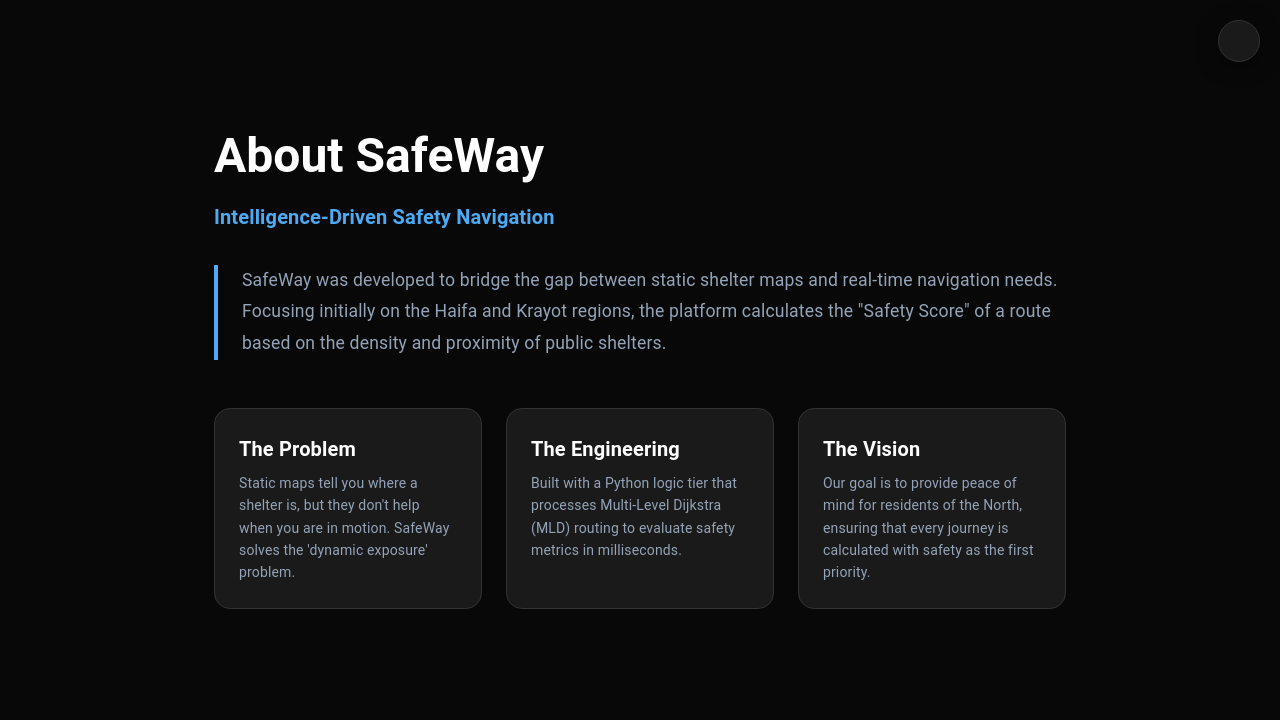
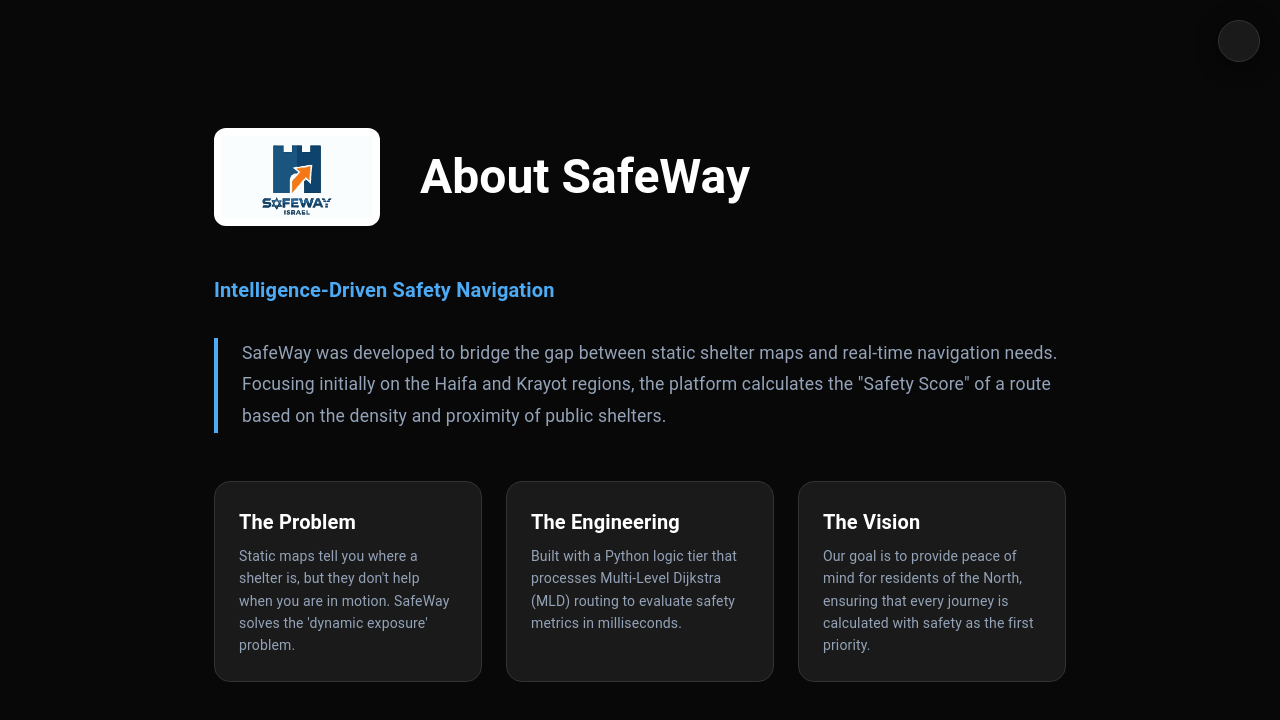
Before and after one commit to yaelx/safeway-app, a React (Vite) app in the folder frontend/: page /about in a window 1280 px wide. Shown: the top 720 px of the page. Built offline with nearby package versions, Linux system fonts and the light colour scheme; some icons are missing.

Commit message:
updated about

```diff
--- a/frontend/src/pages/AboutPage.tsx
+++ b/frontend/src/pages/AboutPage.tsx
@@ -1,14 +1,46 @@
-import { Container, Typography, Box, Paper, Grid } from "@mui/material";
+import { Container, Typography, Box, Paper, Grid, Stack } from "@mui/material";
 import { AboutPageStrings } from "../config/constants";
 
 export const AboutPage = () => {
   return (
     /* We use 'background.default' from your new global theme */
+
+    /* We use 'background.default' from your new global theme */
     <Box sx={{ bgcolor: "brand.black", minHeight: "100vh", py: 8 }}>
       <Container maxWidth="md">
-        <Typography variant="h3" fontWeight="bold" gutterBottom sx={{ color: "brand.text.main" }}>
-          {AboutPageStrings.Title}
-        </Typography>
+        <Stack
+          direction="row"
+          spacing={5}
+          alignItems="center"
+          justifyContent="flex-start"
+          sx={{ mb: 6 }}
+        >
+          <Paper
+            elevation={0}
+            sx={{
+              p: 1,
+              bgcolor: "white",
+              borderRadius: "12px",
+              display: "flex",
+              alignItems: "center",
+              justifyContent: "space-between",
+            }}
+          >
+            <img
+              src="/safeway_logo.svg"
+              alt="SafeWay Israel"
+              style={{ width: "150px", height: "auto" }}
+            />
+          </Paper>
+
+          <Typography
+            variant="h3"
+            fontWeight="bold"
+            sx={{ color: "brand.text.main", m: 0 }}
+          >
+            {AboutPageStrings.Title}
+          </Typography>
+        </Stack>
 
         <Typography
           variant="h6"
```
